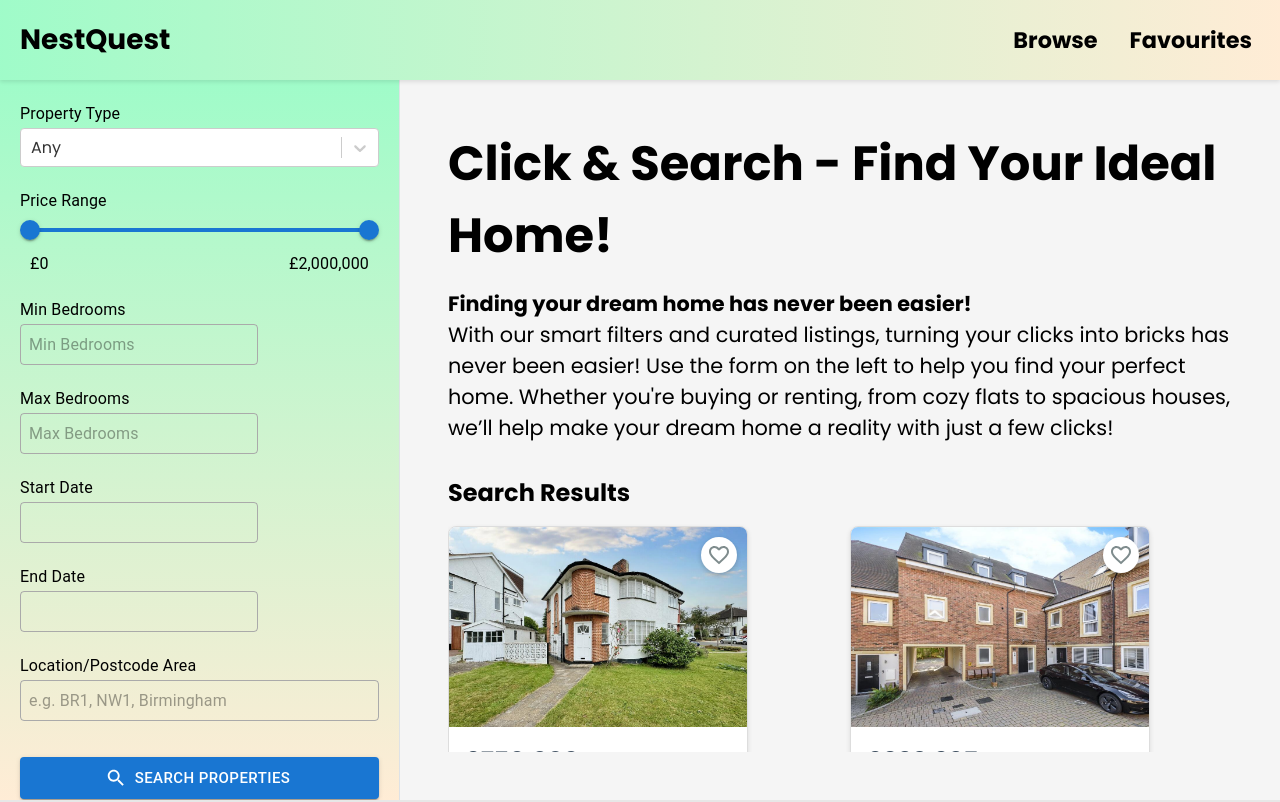
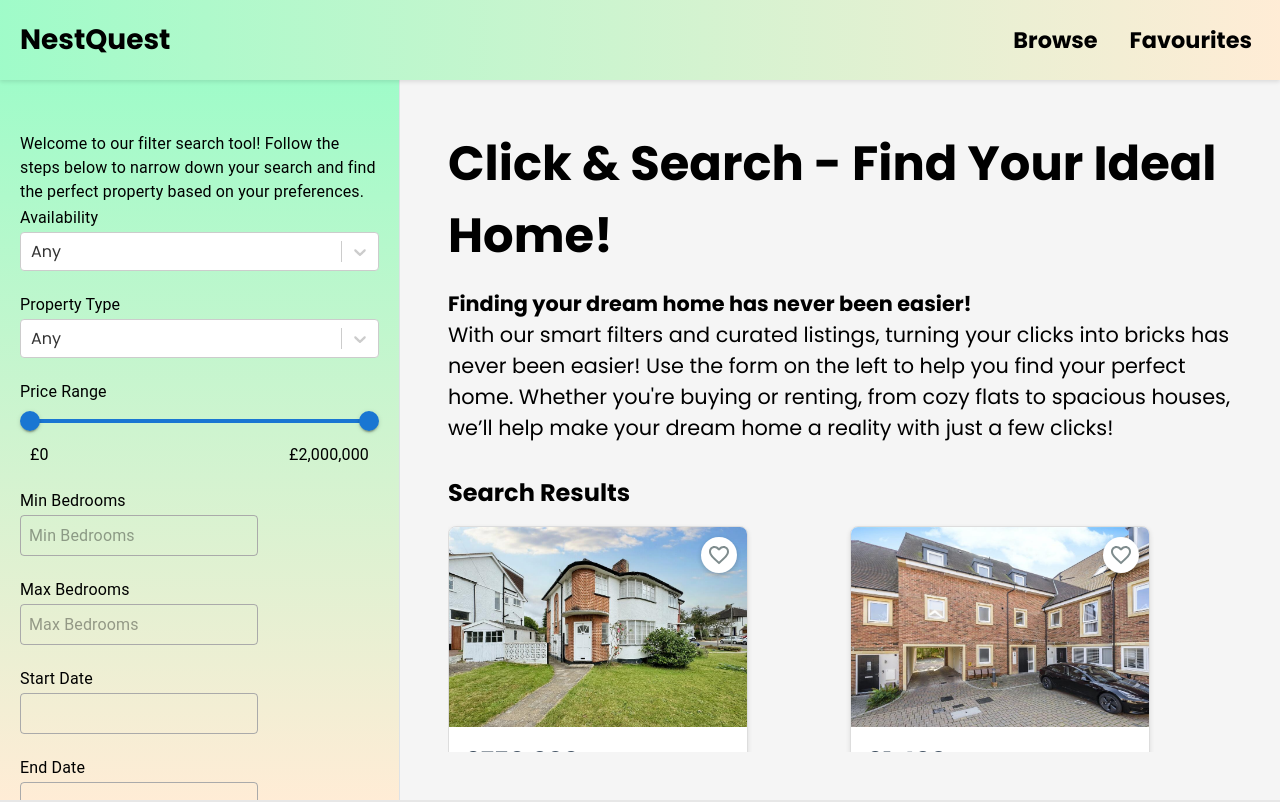
Before and after one commit to ParamaHerath/Estate-Agent-WebApp, a React (Vite) app: page /search in a window 1280 px wide. Shown: the top 802 px of the page. Built offline with nearby package versions, Linux system fonts and the light colour scheme.

Commit message:
Added For rent/For Sale filters

```diff
--- a/src/assets/properties.json
+++ b/src/assets/properties.json
@@ -25,8 +25,8 @@
             "id":"prop2",
 			"type":"Flat",
             "bedrooms":2,
-			"price":399995,
-			"tenure":"Freehold",
+			"price":1400,
+			"tenure":"Leasehold",
 			"description":"Presented in excellent decorative order throughout is this two double bedroom, two bathroom, garden flat. <br>The modern fitted kitchen is open plan to the living room which boasts solid wooden floors and includes integrated appliances including a dishwasher & a washing machine. This large open plan benefits from bi folding doors onto a secluded private courtyard garden. Both bedrooms are double sized, and the family bathroom boasts a matching three piece suite a shower attachment over the bath. There is also a separate wet room. There are walnut doors throughout and wiring for Sky TV/aerial points in the living room/kitchen and both bedrooms.<br>This apartment being only five years old, is still under a 10 year building guarantee...",
 			"location":"Cottonwood Close, Farnborough, Orpington BR6",
 			"picture":"src/assets/images/prop2/pic1.jpeg",
@@ -88,8 +88,8 @@
             "id":"prop5",
 			"type":"House",
             "bedrooms":5,
-			"price":695000,
-			"tenure":"Freehold",
+			"price":6500,
+			"tenure":"Leasehold",
 			"description":"This well-located five-bedroom executive family home is situated in a sought-after development. It features a spacious kitchen/diner with integrated appliances, a utility room, and a large living room. The home includes modern family and en-suite bathrooms, fitted wardrobes in four bedrooms, and built-in desks in two. Additional highlights include a ground floor WC, single garage, and off-road parking. The south-facing rear garden is a great outdoor space, and the development offers a village green, cricket pitch, pavilion, and children's play area. It's ideally located near top-rated schools, including Bournville Village Primary and the University of Birmingham Secondary School.",
 			"location":"Woodlands Drive, Selly Oak, Birmingham B29",
 			"picture":"src/assets/images/prop5/pic1.jpeg",
@@ -130,8 +130,8 @@
             "id":"prop7",
 			"type":"Flat",
             "bedrooms":1,
-			"price":350000,
-			"tenure":"Freehold",
+			"price":1200,
+			"tenure":"Leasehold",
 			"description":"A beautifully presented, spacious one-bedroom apartment with great ceiling height and a lovely kitchen, situated on the fourth floor of this purpose built block set within easy reach of both Camden and Kentish Town. You enter into the property's entrance hall with the living room to the right, which features a Juliette balcony. The kitchen is a great size and is a real hub of the property. Completing the accommodation is a spacious bedroom and a modern bathroom. Externally, there is a communal courtyard.",
 			"location":"Royal College Street, Camden, London NW1",
 			"picture":"src/assets/images/prop7/pic1.jpeg",
--- a/src/components/FavPropertyCard.jsx
+++ b/src/components/FavPropertyCard.jsx
@@ -5,7 +5,7 @@ import styles from './FavPropertyCard.module.css';
 
 function FavPropertyCard({ property }) {
   const { toggleFavorite } = useFavorites();
-  const { id, type, bedrooms, price, location, picture } = property;
+  const { id, type, bedrooms, price, location, picture, tenure } = property;
 
   return (
     <div className={styles.card}>
@@ -14,7 +14,10 @@ function FavPropertyCard({ property }) {
       </div>
       <div className={styles.content}>
         <div className={styles.header}>
-          <h3 className={styles.price}>£{price.toLocaleString()}</h3>
+          <h3 className={styles.price}>
+            £{price.toLocaleString()}
+            {tenure === 'Leasehold' && <span className={styles.perMonth}> per month</span>}
+          </h3>
           <button
             className={styles.favoriteButton}
             onClick={(e) => {
--- a/src/components/FavPropertyCard.module.css
+++ b/src/components/FavPropertyCard.module.css
@@ -75,3 +75,9 @@
 .favoriteIcon {
   color: #e74c3c;
 }
+
+.perMonth {
+  font-size: 0.7em;
+  color: #7f8c8d;
+  margin-left: 4px;
+}
--- a/src/components/PropertyCard.jsx
+++ b/src/components/PropertyCard.jsx
@@ -6,7 +6,7 @@ import styles from './PropertyCard.module.css';
 
 function PropertyCard({ property }) {
   const { isFavorite, toggleFavorite } = useFavorites();
-  const { id, type, bedrooms, price, location, picture, added } = property;
+  const { id, type, bedrooms, price, location, picture, added, tenure } = property;
 
   return (
     <div className={styles.card}>
@@ -24,7 +24,10 @@ function PropertyCard({ property }) {
         </button>
       </div>
       <div className={styles.content}>
-        <h3 className={styles.price}>£{price.toLocaleString()}</h3>
+        <h3 className={styles.price}>
+          £{price.toLocaleString()}
+          {tenure === 'Leasehold' && <span className={styles.perMonth}> per month</span>}
+        </h3>
         <p className={styles.type}>{type} - {bedrooms} bedrooms</p>
         <p className={styles.location}>{location}</p>
         <p className={styles.date}>Added: {added.day} {added.month} {added.year}</p>
--- a/src/components/PropertyCard.module.css
+++ b/src/components/PropertyCard.module.css
@@ -94,3 +94,9 @@
 .viewButton:hover {
   background-color: #2980b9;
 }
+
+.perMonth {
+  font-size: 0.7em;
+  color: #7f8c8d;
+  margin-left: 4px;
+}
--- a/src/components/SearchForm.jsx
+++ b/src/components/SearchForm.jsx
@@ -15,6 +15,7 @@ import styles from './SearchForm.module.css';
 
 function SearchForm({ onSearch }) {
   const [filters, setFilters] = useState({
+    availability: { value: 'any', label: 'Any' },
     type: { value: 'any', label: 'Any' },
     priceRange: [0, 2000000],
     minBedrooms: '',
@@ -23,6 +24,12 @@ function SearchForm({ onSearch }) {
     endDate: null,
     location: ''
   });
+
+  const availabilityOptions = [
+    { value: 'any', label: 'Any' },
+    { value: 'Freehold', label: 'For Sale' },
+    { value: 'Leasehold', label: 'For Rent' }
+  ];
 
   const propertyTypes = [
     { value: 'any', label: 'Any' },
@@ -41,6 +48,7 @@ function SearchForm({ onSearch }) {
     e.preventDefault();
     onSearch({
       ...filters,
+      availability: filters.availability.value,
       type: filters.type.value,
       minPrice: filters.priceRange[0],
       maxPrice: filters.priceRange[1]
@@ -49,6 +57,19 @@ function SearchForm({ onSearch }) {
 
   return (
     <form className={styles.form} onSubmit={handleSubmit}>
+      <Typography variant="body1">
+        Welcome to our filter search tool! Follow the steps below to narrow down your search and find the perfect property based on your preferences.
+      </Typography>
+      <div className={styles.formGroup}>
+        <Typography variant="subtitle1">Availability</Typography>
+        <Select
+          value={filters.availability}
+          onChange={(option) => handleChange('availability', option)}
+          options={availabilityOptions}
+          className={styles.select}
+        />
+      </div>
+
       <div className={styles.formGroup}>
         <Typography variant="subtitle1">Property Type</Typography>
         <Select
@@ -132,7 +153,7 @@ function SearchForm({ onSearch }) {
       </div>
 
       <div className={styles.formGroup}>
-        <Typography variant="subtitle1">Location/Postcode Area</Typography>
+        <Typography variant="subtitle1">Location or Postcode Area</Typography>
         <TextField
           fullWidth
           name="location"
--- a/src/components/SearchForm.module.css
+++ b/src/components/SearchForm.module.css
@@ -1,5 +1,6 @@
 .form {
   width: 100%;
+  margin-top: 2rem;
 }
 
 .formGroup {
--- a/src/pages/PropertyProfile.jsx
+++ b/src/pages/PropertyProfile.jsx
@@ -83,7 +83,10 @@ function PropertyProfile() {
               </div>
             </div>
             <div className={styles.mainInfo}>
-              <h2 className={styles.price}>£{property.price.toLocaleString()}</h2>
+              <h2 className={styles.price}>
+                £{property.price.toLocaleString()}
+                {property.tenure === 'Leasehold' && <span className={styles.perMonth}> per month</span>}
+              </h2>
               <p className={styles.type}>{property.type} - {property.bedrooms} bedrooms</p>
               <p className={styles.location}>{property.location}</p>
               <p className={styles.date}>Added: {property.added.month} {property.added.day}, {property.added.year}</p>
--- a/src/pages/PropertyProfile.module.css
+++ b/src/pages/PropertyProfile.module.css
@@ -232,3 +232,9 @@
   border-radius: 4px;
   overflow: hidden;
 }
+
+.perMonth {
+  font-size: 0.5em;
+  color: #7f8c8d;
+  margin-left: 4px;
+}
--- a/src/pages/Search.jsx
+++ b/src/pages/Search.jsx
@@ -12,6 +12,9 @@ function Search() {
 
   const handleSearch = (filters) => {
     let results = properties.filter(property => {
+      // Availability filter
+      if (filters.availability !== 'any' && property.tenure !== filters.availability) return false;
+
       // Type filter
       if (filters.type !== 'any' && property.type !== filters.type) return false;
 
```
